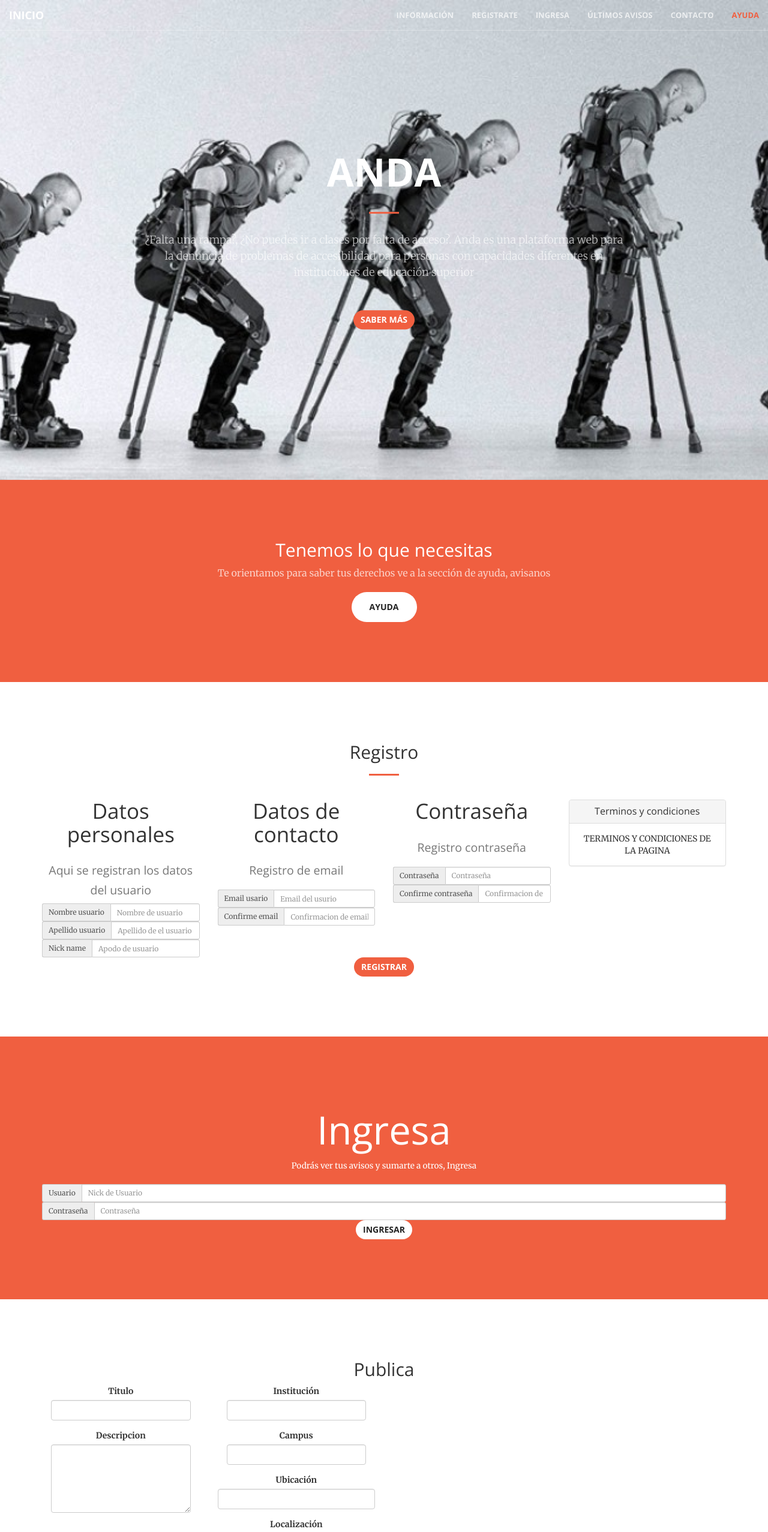
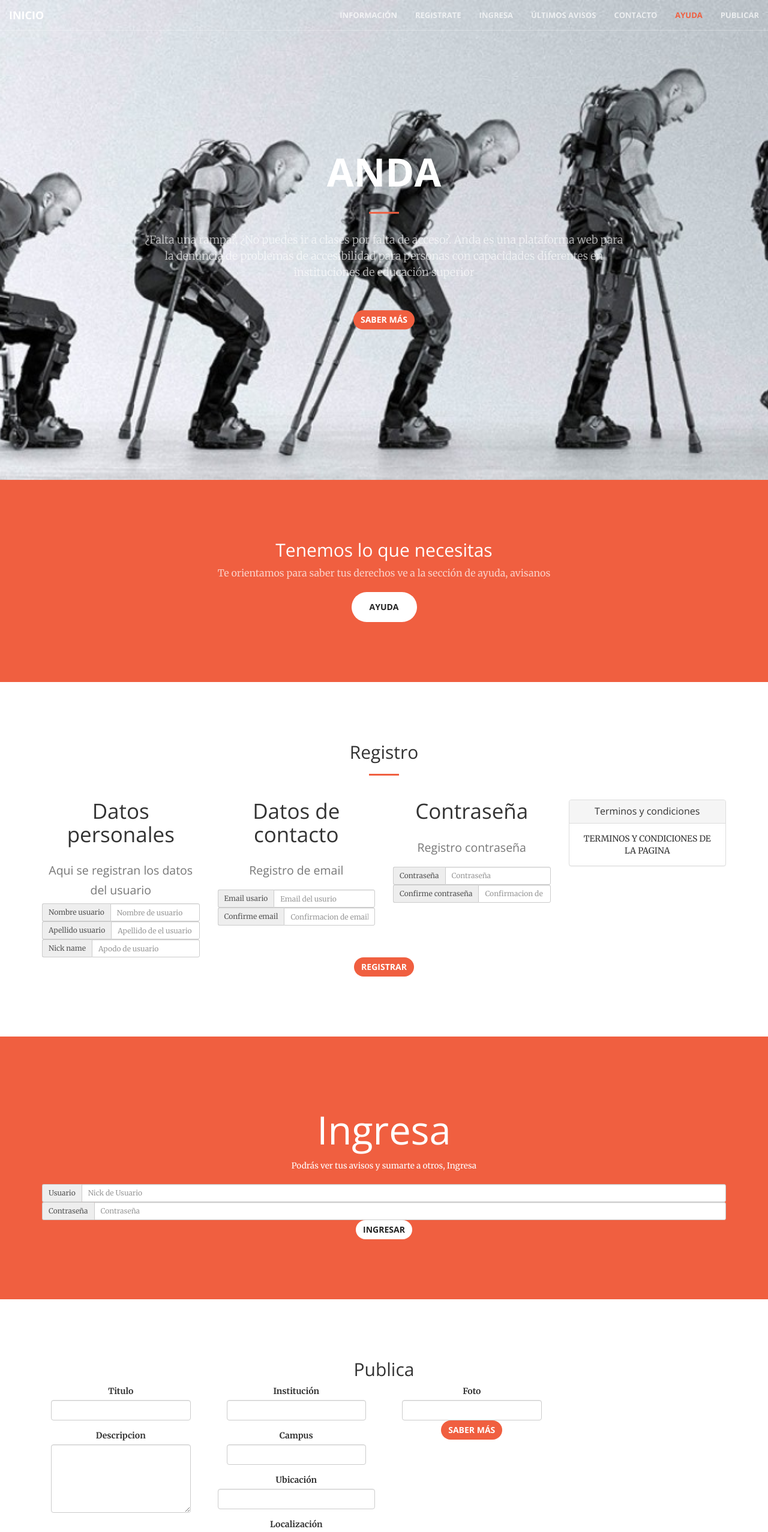
Before and after one commit to JuanPabloRoa/AngularControladores, a website: page taller-angular-master/app/index.html in a window 1280 px wide. Shown: the top 2554 px of the page at 60% size. Drawn offline with nearby package versions, Linux system fonts and the light colour scheme; files that its build step writes are made by us from their sources; files whose address does not match are found by name.

Commit message:
plantilla de publicacion okis ver el tema del boton

```diff
--- a/taller-angular-master/app/index.html
+++ b/taller-angular-master/app/index.html
@@ -71,6 +71,9 @@
                      <li>
                         <a class="page-scroll" href="#ayuda">Ayuda</a>
                     </li>
+                      <li>
+                        <a class="page-scroll" href="#publicar">Publicar</a>
+                    </li>
                 </ul>
             </div>
             <!-- /.navbar-collapse -->
@@ -96,7 +99,7 @@
                 <div class="col-lg-8 col-lg-offset-2 text-center">
                     <h2 class="section-heading">Tenemos lo que necesitas</h2>
                     <p class="text-faded">Te orientamos para saber tus derechos ve a la sección de ayuda, avisanos</p>
-                    <a href="#ayuda" class="btn btn-default btn-xl wow tada">Ayuda</a>
+                    <a href="#ayuda" class="btn btn-default btn-xl wow tada">ayuda</a>
                 </div>
             </div>
         </div>
@@ -249,7 +252,7 @@
      <!--Aqui comienza la funcion de subir un aviso-->
 
 
-  <section id="Publica">
+  <section id="publicar">
      <center>
 
        <body>
@@ -288,6 +291,15 @@
                         <div class="form-group">
                         <label for="pwd">Localización</label>
                         <input type="text" class="form-control" id="localizacion">
+                        </div>
+                    </div>
+
+                 <div class="col-lg-3 col-md-6 text-center">
+                    <div class="col-lg-12 text-center">
+                        <div class="form-group">
+                        <label for="usr">Foto</label>
+                        <input type="text" class="form-control" id="foto">
+                         <a href="#info" class="btn btn-primary">Saber más</a>
                         </div>
                     </div>
                 </div>
```
